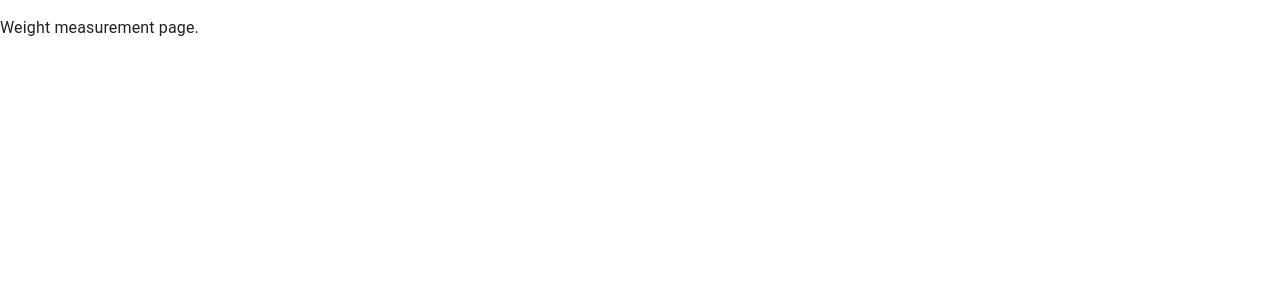
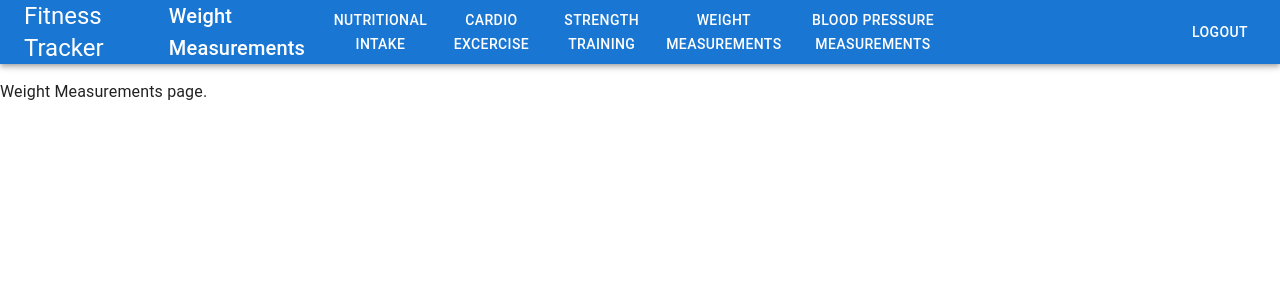
Before and after one commit to mpingleton/fitness-tracker-web-ui, a React (Create React App) app: page /weight in a window 1280 px wide. Shown: the top 300 px of the page. Built offline with nearby package versions, Linux system fonts and the light colour scheme.

Commit message:
Introduced primary layout and created empty pages for each function.

```diff
--- /dev/null
+++ b/src/common/layouts/PrimaryLayout.tsx
@@ -0,0 +1,119 @@
+import React from "react"
+import { useNavigate } from "react-router-dom"
+import {
+    Box,
+    AppBar,
+    Toolbar,
+    Stack,
+    Typography,
+    Button
+} from "@mui/material"
+
+function PrimaryLayout(props: { title: string, content: any }) {
+    const navigate = useNavigate()
+    document.title = "Fitness Tracker - " + props.title
+
+    const AppBarLeft = (
+        <Box
+            sx={{
+                width: '100%',
+                display: 'flex',
+                justifyContent: 'flex-start'
+            }}
+        >
+            <Stack
+                direction="row"
+                alignItems="center"
+                spacing={2}
+            >
+                <Typography
+                    variant="h5"
+                    color="inherit"
+                >
+                    Fitness Tracker
+                </Typography>
+                <Typography
+                    variant="h6"
+                    color="inherit"
+                >
+                    {props.title}
+                </Typography>
+            </Stack>
+        </Box>
+    )
+
+    const AppBarRight = (
+        <Box
+            sx={{
+                width: '100%',
+                display: 'flex',
+                justifyContent: 'flex-end'
+            }}
+        >
+            <Stack
+                direction="row"
+                alignItems="center"
+                spacing={2}
+            >
+                <Button color="inherit" variant="text" disableElevation onClick={() => {}}>Logout</Button>
+            </Stack>
+        </Box>
+    )
+
+    const AppBarCenter = (
+        <Box
+            sx={{
+                width: '100%',
+                display: 'flex',
+                justifyContent: 'center'
+            }}
+        >
+            <Stack
+                direction="row"
+                alignItems="center"
+                justifyContent="center"
+                spacing={2}
+            >
+                <Button color="inherit" variant="text" disableElevation onClick={() => navigate('/intake')}>Nutritional Intake</Button>
+                <Button color="inherit" variant="text" disableElevation onClick={() => navigate('/cardio')}>Cardio Excercise</Button>
+                <Button color="inherit" variant="text" disableElevation onClick={() => navigate('/strength')}>Strength Training</Button>
+                <Button color="inherit" variant="text" disableElevation onClick={() => navigate('/weight')}>Weight Measurements</Button>
+                <Button color="inherit" variant="text" disableElevation onClick={() => navigate('/bloodpressure')}>Blood Pressure Measurements</Button>
+            </Stack>
+        </Box>
+    )
+
+    const MainAppBar = (
+        <AppBar position="static" sx={{ zIndex: 1 }}>
+            <Toolbar>
+                {AppBarLeft}
+                {AppBarCenter}
+                {AppBarRight}
+            </Toolbar>
+        </AppBar>
+    )
+
+    return (
+        <Box
+            sx={{
+                display: "flex",
+                flexDirection: "column",
+                width: "100vw",
+                height: "100vh",
+            }}
+        >
+            {MainAppBar}
+            <Box
+                sx={{
+                    width: '100%',
+                    height: '100%',
+                    overflow: 'clip'
+                }}
+            >
+                <Box overflow='scroll' sx={{ width: '100%' }}>{props.content}</Box>
+            </Box>
+        </Box>
+    )
+}
+
+export default PrimaryLayout
--- /dev/null
+++ b/src/features/bloodpressure/pages/BloodPressure.tsx
@@ -0,0 +1,14 @@
+import React from "react"
+import PrimaryLayout from "../../../common/layouts/PrimaryLayout"
+
+function BloodPressure() {
+
+    return (
+        <PrimaryLayout
+            title="Blood Pressure Measurements"
+            content={<p>Blood Pressure Measurements page.</p>}
+        />
+    )
+}
+
+export default BloodPressure
--- /dev/null
+++ b/src/features/cardio/pages/Cardio.tsx
@@ -0,0 +1,14 @@
+import React from "react"
+import PrimaryLayout from "../../../common/layouts/PrimaryLayout"
+
+function Cardio() {
+
+    return (
+        <PrimaryLayout
+            title="Cardio Exercises"
+            content={<p>Cardio Exercises page.</p>}
+        />
+    )
+}
+
+export default Cardio
--- /dev/null
+++ b/src/features/intake/pages/Intake.tsx
@@ -0,0 +1,14 @@
+import React from "react"
+import PrimaryLayout from "../../../common/layouts/PrimaryLayout"
+
+function Intake() {
+
+    return (
+        <PrimaryLayout
+            title="Nutritional Intake"
+            content={<p>Nutritional Intake page.</p>}
+        />
+    )
+}
+
+export default Intake
--- /dev/null
+++ b/src/features/strengthtraining/pages/StrengthTraining.tsx
@@ -0,0 +1,14 @@
+import React from "react"
+import PrimaryLayout from "../../../common/layouts/PrimaryLayout"
+
+function StrengthTraining() {
+
+    return (
+        <PrimaryLayout
+            title="Strength Training"
+            content={<p>Strength Training page.</p>}
+        />
+    )
+}
+
+export default StrengthTraining
--- /dev/null
+++ b/src/features/weight/pages/Weight.tsx
@@ -0,0 +1,14 @@
+import React from "react"
+import PrimaryLayout from "../../../common/layouts/PrimaryLayout"
+
+function Weight() {
+
+    return (
+        <PrimaryLayout
+            title="Weight Measurements"
+            content={<p>Weight Measurements page.</p>}
+        />
+    )
+}
+
+export default Weight
--- /dev/null
+++ b/src/index.css
@@ -0,0 +1,7 @@
+body {
+  margin: 0;
+}
+
+::-webkit-scrollbar {
+  display: none;
+}
--- a/src/index.tsx
+++ b/src/index.tsx
@@ -1,6 +1,7 @@
 import React from 'react';
 import ReactDOM from 'react-dom/client';
 import AppProvider from './providers/AppProvider';
+import "./index.css"
 
 const root = ReactDOM.createRoot(document.getElementById('root') as HTMLElement);
 root.render(<React.StrictMode><AppProvider /></React.StrictMode>);
--- a/src/routers/PrimaryRouter.tsx
+++ b/src/routers/PrimaryRouter.tsx
@@ -1,5 +1,11 @@
 import React from "react"
 import { BrowserRouter, Routes, Route } from "react-router-dom"
+
+import Intake from "../features/intake/pages/Intake"
+import Cardio from "../features/cardio/pages/Cardio"
+import StrengthTraining from "../features/strengthtraining/pages/StrengthTraining"
+import BloodPressure from "../features/bloodpressure/pages/BloodPressure"
+import Weight from "../features/weight/pages/Weight"
 
 function PrimaryRouter() {
 
@@ -7,11 +13,11 @@ function PrimaryRouter() {
         <BrowserRouter>
             <Routes>
                 <Route index={true} element={<p>Landing and login page.</p>} />
-                <Route index={false} path="intake" element={<p>Nutrition intake page.</p>} />
-                <Route index={false} path="cardio" element={<p>Cardio training page.</p>} />
-                <Route index={false} path="strength" element={<p>Strength training page.</p>} />
-                <Route index={false} path="bloodpressure" element={<p>Blood pressure measurements page.</p>} />
-                <Route index={false} path="weight" element={<p>Weight measurement page.</p>} />
+                <Route index={false} path="intake" element={<Intake />} />
+                <Route index={false} path="cardio" element={<Cardio />} />
+                <Route index={false} path="strength" element={<StrengthTraining />} />
+                <Route index={false} path="bloodpressure" element={<BloodPressure />} />
+                <Route index={false} path="weight" element={<Weight />} />
             </Routes>
         </BrowserRouter>
     )
```
